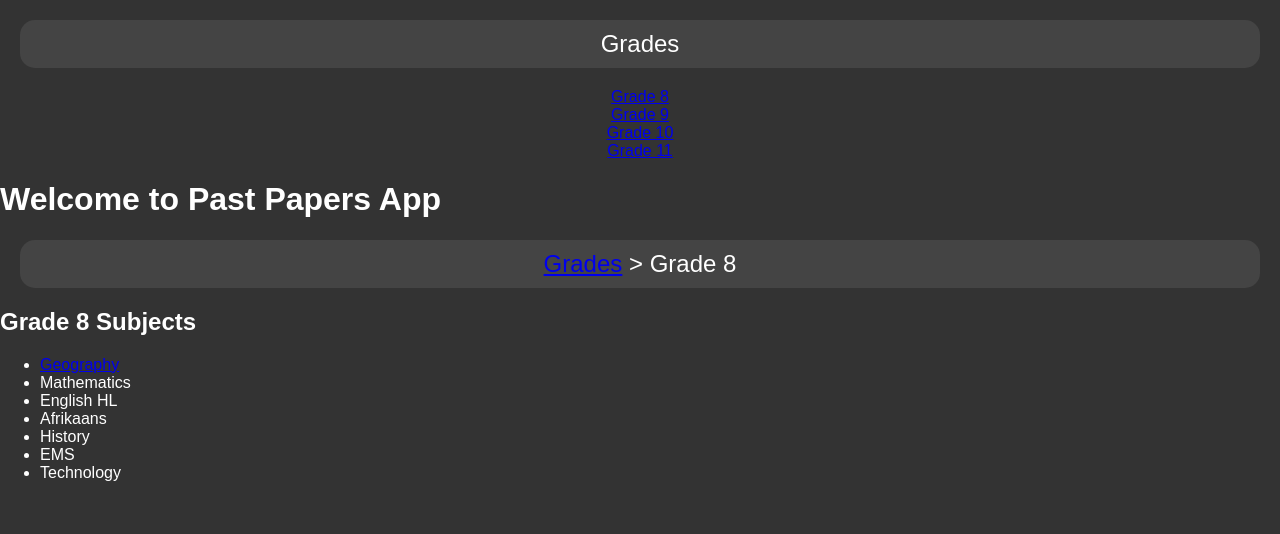
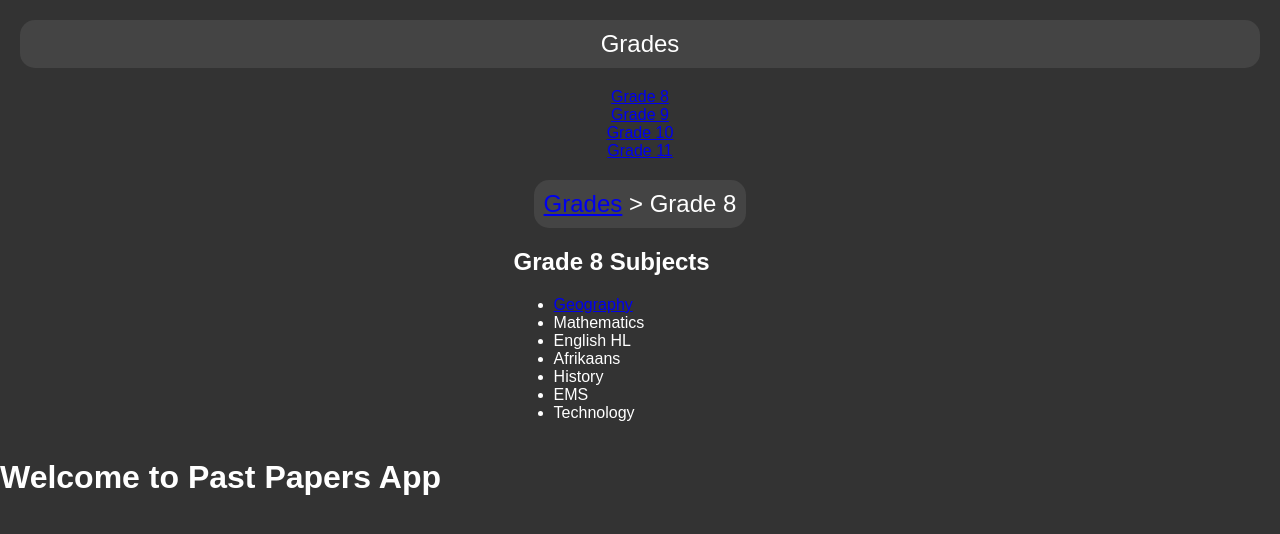
Before and after one commit to zainaaazz/PastPapers, a React (Create React App) app: page /grade8 in a window 1280 px wide. Shown: the top 534 px of the page. Built offline with nearby package versions, Linux system fonts and the light colour scheme.

Commit message:
moved routes

```diff
--- a/src/App.js
+++ b/src/App.js
@@ -17,16 +17,18 @@ function App() {
         <a><Link to="/Grade9">Grade 9</Link></a>
         <a><Link to="/Grade10">Grade 10</Link></a>
         <a><Link to="/Grade11">Grade 11</Link></a>
-      </div>
-
-      <div>
-        <h1>Welcome to Past Papers App</h1>
 
         <Routes>
           <Route path="/grade8" element={<Grade8 />} />
           <Route path="/8Geography" element={<Geography />} />
           {/* Add routes for other subjects and grades as needed */}
         </Routes>
+      </div>
+
+      <div>
+        <h1>Welcome to Past Papers App</h1>
+
+
       </div>
     </Router>
   );
```
